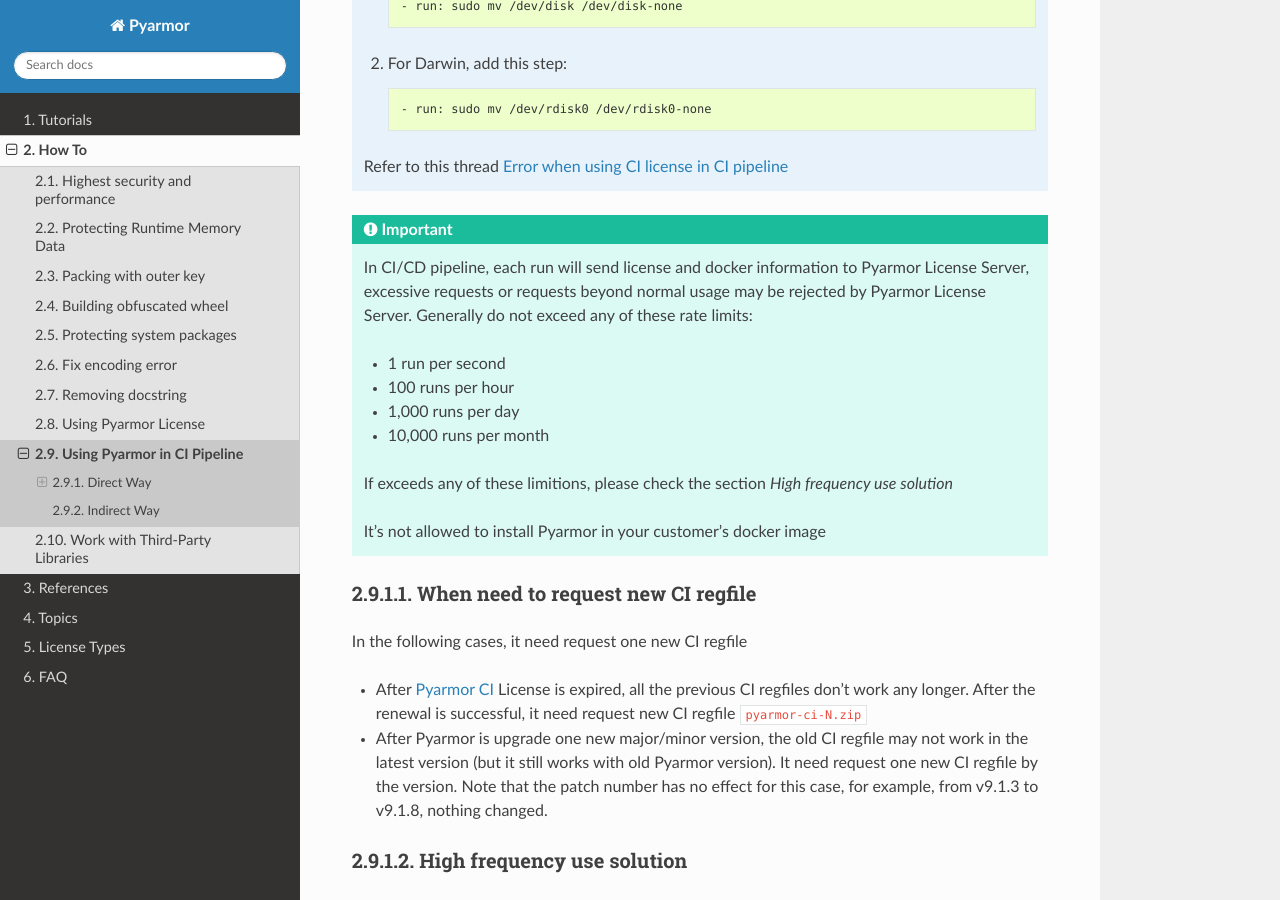
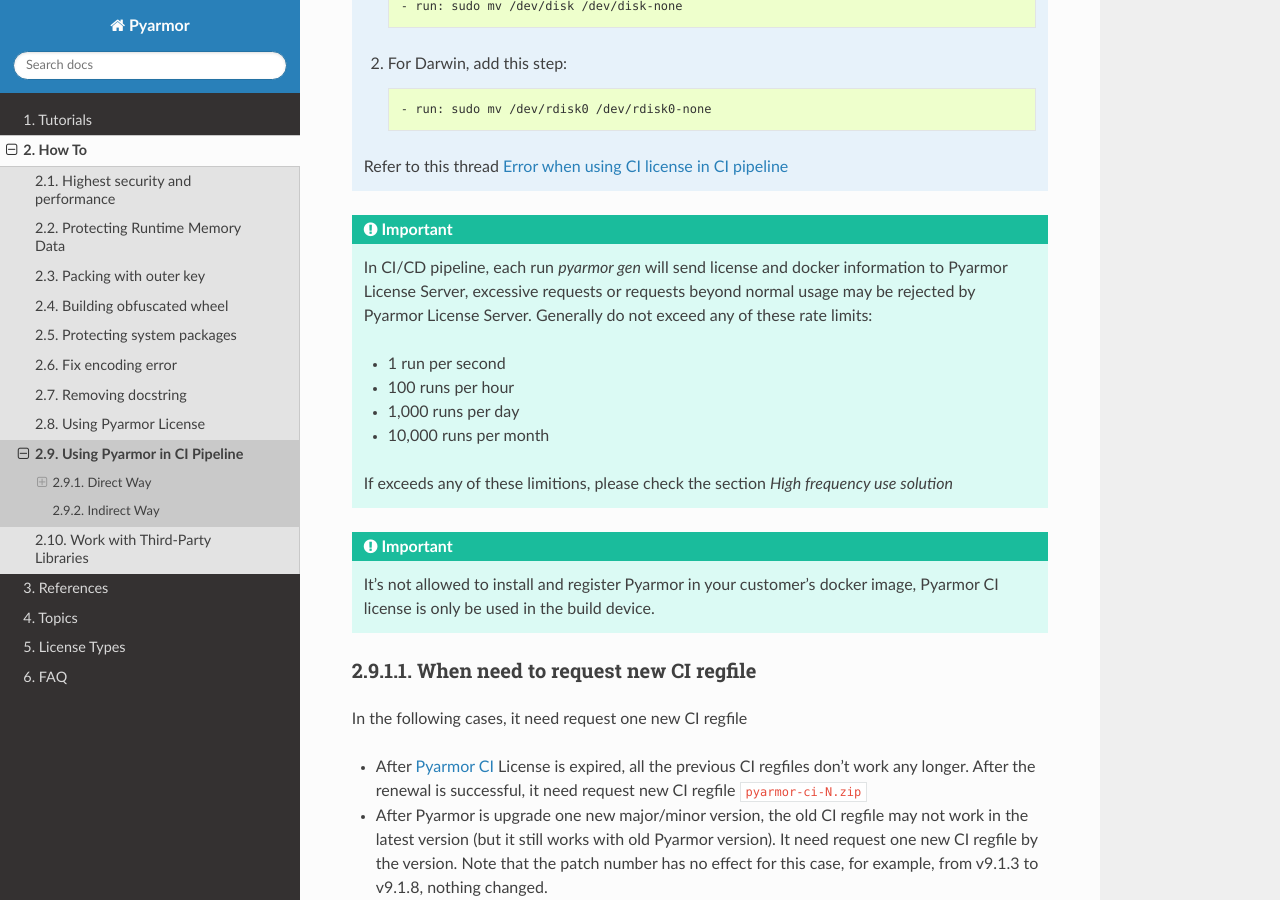
Before and after one commit to dashingsoft/pyarmor, a Sphinx documentation site: the page built from docs/how-to/ci.rst, in a window 1280 px wide and 900 px high, scrolled down 1302 px. Built offline with Sphinx 7.4.7 and the Read the Docs theme 3.1.0, drawn with Linux system fonts in a browser that asks for light colours.

Commit message:
Refine doc

```diff
--- a/docs/how-to/ci.rst
+++ b/docs/how-to/ci.rst
@@ -61,7 +61,7 @@
 
 .. important::
 
-   In CI/CD pipeline, each run will send license and docker information to Pyarmor License Server, excessive requests or requests beyond normal usage may be rejected by Pyarmor License Server. Generally do not exceed any of these rate limits:
+   In CI/CD pipeline, each run `pyarmor gen` will send license and docker information to Pyarmor License Server, excessive requests or requests beyond normal usage may be rejected by Pyarmor License Server. Generally do not exceed any of these rate limits:
 
    - 1 run per second
    - 100 runs per hour
@@ -70,7 +70,9 @@
 
    If exceeds any of these limitions, please check the section `High frequency use solution`
 
-   It's not allowed to install Pyarmor in your customer's docker image
+.. important::
+
+   It's not allowed to install and register Pyarmor in your customer's docker image, Pyarmor CI license is only be used in the build device.
 
 When need to request new CI regfile
 -----------------------------------
```
